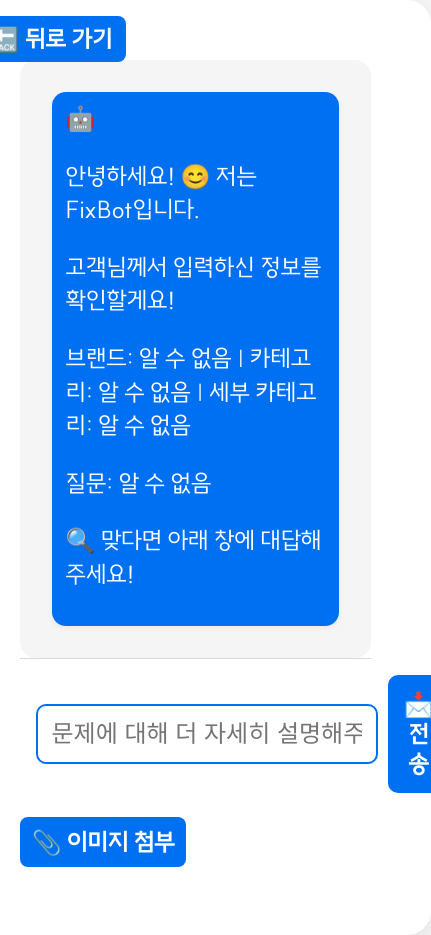
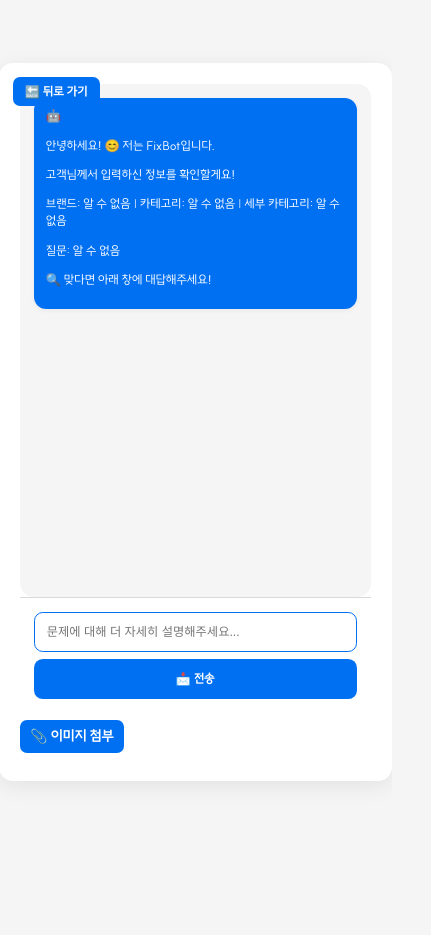
Before and after one commit to Yumi-SideProject/FixBot-FrontEnd, a React (Vite) app: page /chat in a window 390 px wide. Shown: the whole page, 431 px wide, since content can reach past the window. After the commit the page ends 844 px from the top, so only its background shows below. Built offline with nearby package versions, Linux system fonts and the light colour scheme.

Commit message:
fix display sizes

```diff
--- a/src/styles/chat.css
+++ b/src/styles/chat.css
@@ -3,6 +3,10 @@
     src: url('./assets/font/SUITE-Regular.ttf') format('truetype');
     font-weight: normal;
     font-style: normal;
+}
+
+html {
+    font-size: 16px; /* 1rem 기준 */
 }
 
 body {
@@ -14,89 +18,93 @@ body {
     justify-content: center;
     align-items: center;
     min-height: 100vh;
-    font-size: 24px;
+    font-size: 1rem;
     line-height: 1.6;
 }
 
+/* 🟩 채팅 박스 전체 영역 */
 .chat-container {
     width: 90vw;
-    max-width: 1000px;
+    max-width: 62.5rem; /* 1000px */
     min-height: 80vh;
     height: auto;
     display: flex;
     flex-direction: column;
     justify-content: space-between;
-    padding: 60px;
+    padding: 3.75rem; /* 60px */
     background-color: #ffffff;
-    border-radius: 24px;
-    box-shadow: 0 6px 24px rgba(0, 0, 0, 0.08);
+    border-radius: 1.5rem;
+    box-shadow: 0 0.375rem 1.5rem rgba(0, 0, 0, 0.08);
     overflow: hidden;
     position: relative;
 }
 
+/* 🟦 채팅 메시지 영역 */
 .chat-box {
     flex-grow: 1;
     overflow-y: auto;
-    padding: 32px;
+    padding: 2rem;
     background-color: #F5F5F5;
     display: flex;
     flex-direction: column;
     max-height: 70vh;
-    border-radius: 16px;
+    border-radius: 1rem;
 }
 
+/* 개별 메시지 */
 .chat-message {
     display: flex;
     align-items: flex-start;
-    margin-bottom: 6px;
+    margin-bottom: 0.375rem;
     max-width: 70%;
+    font-size: 1rem;
 }
 
 /* 🤖 FixBot 메시지 */
 .bot-message {
     background-color: #0070F3;
     color: #ffffff;
-    padding: 10px 14px;
-    border-radius: 14px;
+    padding: 0.625rem 0.875rem;
+    border-radius: 0.875rem;
     align-self: flex-start;
-    box-shadow: 0 2px 6px rgba(0, 0, 0, 0.05);
+    box-shadow: 0 0.125rem 0.375rem rgba(0, 0, 0, 0.05);
     line-height: 1.4;
-    font-size: 24px;
+    font-size: 1rem;
 }
 
 /* 👤 사용자 메시지 */
 .user-message {
     background-color: #00CFFF;
     color: #1d1d1d;
-    padding: 10px 14px;
-    border-radius: 14px;
+    padding: 0.625rem 0.875rem;
+    border-radius: 0.875rem;
     align-self: flex-end;
-    box-shadow: 0 2px 6px rgba(0, 0, 0, 0.05);
+    box-shadow: 0 0.125rem 0.375rem rgba(0, 0, 0, 0.05);
     line-height: 1.4;
-    font-size: 24px;
+    font-size: 1rem;
 }
 
+/* 버튼 선택 영역 */
 .button-options {
     display: flex;
     flex-direction: column;
-    padding: 12px 0;
+    padding: 0.75rem 0;
     background-color: #ffffff;
     border-top: 1px solid #D9D9D9;
 }
 
 .button-options button {
     width: 100%;
-    padding: 16px;
-    font-size: 24px;
-    border-radius: 10px;
-    margin: 6px 0;
+    padding: 1rem;
+    font-size: 1rem;
+    border-radius: 0.625rem;
+    margin: 0.375rem 0;
     background-color: #00CFFF;
     color: white;
     border: none;
     font-weight: bold;
     transition: background 0.3s;
     font-family: 'SUITE-Regular', 'Noto Sans KR', sans-serif;
-
 }
 
 .button-options button:hover {
@@ -105,15 +113,15 @@ body {
 
 .top-right {
     position: absolute;
-    top: 16px;
-    left: 16px;
+    top: 1rem;
+    left: 1rem;
     background-color: #0070F3;
     color: white;
     border: none;
-    padding: 8px 14px;
-    border-radius: 8px;
+    padding: 0.5rem 0.875rem;
+    border-radius: 0.5rem;
     cursor: pointer;
-    font-size: 24px;
+    font-size: 1rem;
     font-weight: bold;
     transition: background 0.3s;
     font-family: 'SUITE-Regular', 'Noto Sans KR', sans-serif;
@@ -123,10 +131,11 @@ body {
     background-color: #00CFFF;
 }
 
+/* 입력창 영역 */
 .input-area {
     display: flex;
     align-items: center;
-    padding: 16px;
+    padding: 1rem;
     background-color: #ffffff;
     border-top: 1px solid #D9D9D9;
     justify-content: space-between;
@@ -134,21 +143,21 @@ body {
 
 .input-area input {
     flex-grow: 1;
-    padding: 14px;
-    border: 2px solid #0070F3;
-    border-radius: 10px;
-    font-size: 24px;
-    margin-right: 10px;
+    padding: 0.875rem;
+    border: 0.125rem solid #0070F3;
+    border-radius: 0.625rem;
+    font-size: 1rem;
+    margin-right: 0.625rem;
     outline: none;
 }
 
 .input-area button {
-    padding: 14px 16px;
+    padding: 0.875rem 1rem;
     background-color: #0070F3;
     color: white;
     border: none;
-    border-radius: 10px;
-    font-size: 24px;
+    border-radius: 0.625rem;
+    font-size: 1rem;
     font-weight: bold;
     cursor: pointer;
     transition: background 0.3s;
@@ -159,6 +168,7 @@ body {
     background-color: #00CFFF;
 }
 
+/* 이미지 업로드 */
 .image-upload-area {
     margin-top: 0.5rem;
     display: flex;
@@ -169,16 +179,60 @@ body {
 .upload-button {
     background-color: #0070F3;
     color: white;
-    padding: 6px 12px;
-    border-radius: 8px;
+    padding: 0.375rem 0.75rem;
+    border-radius: 0.5rem;
     cursor: pointer;
     font-weight: bold;
     display: inline-block;
-    margin-bottom: 8px;
+    margin-bottom: 0.5rem;
 }
 
 .image-preview img {
-    max-width: 200px;
-    border-radius: 10px;
+    max-width: 12.5rem; /* 200px */
+    border-radius: 0.625rem;
     border: 1px solid #ccc;
 }
+
+/* 📱 반응형 미디어 쿼리 */
+@media (max-width: 768px) {
+    html {
+        font-size: 14px;
+    }
+
+    .chat-container {
+        padding: 1.5rem;
+        border-radius: 1rem;
+    }
+
+    .chat-box {
+        padding: 1rem;
+        max-height: 60vh;
+    }
+
+    .chat-message {
+        max-width: 100%;
+    }
+
+    .bot-message,
+    .user-message,
+    .input-area input,
+    .input-area button,
+    .button-options button,
+    .top-right {
+        font-size: 0.875rem;
+    }
+
+    .input-area {
+        flex-direction: column;
+        align-items: stretch;
+        gap: 0.5rem;
+    }
+
+    .input-area input {
+        margin-right: 0;
+    }
+
+    .button-options {
+        padding-bottom: 1rem;
+    }
+}
--- a/src/styles/index.css
+++ b/src/styles/index.css
@@ -4,138 +4,181 @@
   font-weight: normal;
   font-style: normal;
 }
+
+html {
+  font-size: 16px; /* 1rem = 16px 기준 */
+}
+
 body {
   font-family: 'SUITE-Regular', 'Noto Sans KR', sans-serif;
   background-color: #ffffff;
   margin: 0;
   padding: 0;
-  font-size: 24px;
+  font-size: 1rem;
   line-height: 1.8;
 }
 
+/* 💡 가운데 정렬 및 전체 카드 */
 .fixbot-wrapper {
   display: flex;
   justify-content: center;
   align-items: center;
   min-height: 100vh;
-  padding: 100px 40px;
-  background-color: #F5F5F5; /* 연한 회색 배경 */
+  padding: 6.25rem 2.5rem; /* 100px 40px */
+  background-color: #F5F5F5;
 }
 
 .fixbot-card {
   background: #ffffff;
-  border-radius: 30px;
-  padding: 60px;
-  max-width: 1200px;
+  border-radius: 1.875rem; /* 30px */
+  padding: 3.75rem; /* 60px */
+  max-width: 75rem; /* 1200px */
   width: 100%;
   text-align: center;
-  box-shadow: 0 8px 24px rgba(0, 0, 0, 0.05);
+  box-shadow: 0 0.5rem 1.5rem rgba(0, 0, 0, 0.05);
 }
 
 .fixbot-logo {
-  width: 100px;
-  height: 100px;
-  margin-bottom: 10px;
+  width: 6.25rem; /* 100px */
+  height: 6.25rem;
+  margin-bottom: 0.625rem;
 }
 
-/* 제목 스타일 */
+/* 제목 */
 h1, h2, h3 {
-  color: #1D1D1D; /* 타이틀용 진한 블랙 */
+  color: #1D1D1D;
 }
 
 h1 {
-  margin: 10px 0;
-  font-size: 38px;
+  margin: 0.625rem 0;
+  font-size: 2.375rem; /* 38px */
 }
 
 .subtitle {
-  color: #4A4A4A; /* 중간 강조 텍스트 */
-  font-size: 30px;
-  margin-bottom: 30px;
+  color: #4A4A4A;
+  font-size: 1.875rem; /* 30px */
+  margin-bottom: 1.875rem;
 }
 
+/* 단계 버튼 묶음 */
 .steps {
   display: flex;
-  justify-content: space-between;
-  margin-bottom: 30px;
+  flex-wrap: wrap;
+  justify-content: center;
+  gap: 0.5rem;
+  margin-bottom: 1.875rem;
   font-weight: bold;
 }
 
-/* step도 포인트니까 폰트 적용 */
+/* 단계 버튼 */
 .step {
-  flex: 1;
-  padding: 12px;
-  background-color: #0070F3; /* 파란 포인트 색상 */
+  flex: 1 1 8rem; /* 줄어들 수 있고 최소 너비 8rem */
+  padding: 0.75rem;
+  background-color: #0070F3;
   color: white;
-  border-radius: 12px;
+  border-radius: 0.75rem;
   display: flex;
   align-items: center;
   justify-content: center;
   white-space: nowrap;
-  margin: 0 6px;
-  min-width: 180px;
-  height: 35px;
-  font-size: 24px;
+  font-size: 1rem;
   font-family: 'SUITE-Regular', 'Noto Sans KR', sans-serif;
 }
 
 .step.active {
-  background-color: #0070F3; /* 강조된 스카이 블루 */
+  background-color: #0070F3;
   color: white;
 }
 
+/* 폼 영역 */
 .fixbot-form {
   text-align: left;
 }
 
 .fixbot-form label {
   display: block;
-  margin-bottom: 6px;
+  margin-bottom: 0.375rem;
   font-weight: bold;
   color: #1D1D1D;
-  font-size: 24px;
-  font-family: 'SUITE-Regular', 'Noto Sans KR', sans-serif;
+  font-size: 1rem;
 }
 
 .fixbot-form select,
 .fixbot-form textarea {
   width: 100%;
-  padding: 14px;
-  margin-bottom: 20px;
-  border: 2px solid #0070F3;
-  border-radius: 10px;
-  font-size: 24px;
-  box-sizing: border-box;
+  padding: 0.875rem;
+  margin-bottom: 1.25rem;
+  border: 0.125rem solid #0070F3;
+  border-radius: 0.625rem;
+  font-size: 1rem;
   background-color: #ffffff;
-  font-family: 'SUITE-Regular', 'Noto Sans KR', sans-serif;
 }
 
 .fixbot-form textarea {
-  height: 100px;
+  height: 6.25rem;
   resize: none;
 }
 
+/* 제출 버튼 */
 .fixbot-form button {
   width: 100%;
-  background-color: #00CFFF; /* 버튼 색상 */
+  background-color: #00CFFF;
   color: white;
-  padding: 14px;
+  padding: 0.875rem;
   border: none;
-  border-radius: 10px;
-  font-size: 24px;
+  border-radius: 0.625rem;
+  font-size: 1rem;
   font-weight: bold;
   cursor: pointer;
   transition: background 0.3s;
-  font-family: 'SUITE-Regular', 'Noto Sans KR', sans-serif;
 }
 
 .fixbot-form button:hover {
-  background-color: #0070F3; /* hover 시 딥블루 */
+  background-color: #0070F3;
 }
 
+/* 푸터 */
 .fixbot-footer {
-  margin-top: 100px;
-  font-size: 20px;
+  margin-top: 6.25rem;
+  font-size: 1.25rem;
   color: #4A4A4A;
-  font-family: 'SUITE-Regular', 'Noto Sans KR', sans-serif;
 }
+
+/* 📱 미디어 쿼리 (모바일 대응) */
+@media (max-width: 768px) {
+  html {
+    font-size: 14px; /* 1rem = 14px */
+  }
+
+  .fixbot-wrapper {
+    padding: 2rem 1rem;
+  }
+
+  .fixbot-card {
+    padding: 2rem;
+  }
+
+  h1 {
+    font-size: 2rem;
+  }
+
+  .subtitle {
+    font-size: 1.5rem;
+  }
+
+  .step {
+    font-size: 0.875rem;
+    padding: 0.5rem;
+  }
+
+  .fixbot-form label,
+  .fixbot-form select,
+  .fixbot-form textarea,
+  .fixbot-form button {
+    font-size: 0.9rem;
+  }
+
+  .fixbot-footer {
+    font-size: 1rem;
+  }
+}
--- a/src/styles/results.css
+++ b/src/styles/results.css
@@ -3,6 +3,10 @@
     src: url('./assets/font/SUITE-Regular.ttf') format('truetype');
     font-weight: normal;
     font-style: normal;
+}
+
+html {
+    font-size: 16px; /* 1rem = 16px */
 }
 
 body {
@@ -13,131 +17,174 @@ body {
     color: #1D1D1D;
 }
 
+/* 결과 전체 박스 */
 .results-wrapper {
-    max-width: 1000px;
-    margin: 60px auto;
-    padding: 40px;
+    max-width: 62.5rem; /* 1000px */
+    margin: 3.75rem auto; /* 60px */
+    padding: 2.5rem; /* 40px */
     background-color: #FFFFFF;
-    border-radius: 24px;
-    box-shadow: 0 8px 24px rgba(0, 0, 0, 0.06);
+    border-radius: 1.5rem;
+    box-shadow: 0 0.5rem 1.5rem rgba(0, 0, 0, 0.06);
 }
 
+/* 섹션 구분 */
 .result-section {
-    margin-bottom: 48px;
+    margin-bottom: 3rem; /* 48px */
 }
 
+/* 섹션 제목 */
 .result-title {
-    font-size: 28px;
+    font-size: 1.75rem; /* 28px */
     font-weight: bold;
-    margin-bottom: 20px;
-    color: #0070F3; /* Primary blue */
-    font-family: 'SUITE-Regular', 'Noto Sans KR', sans-serif;
+    margin-bottom: 1.25rem;
+    color: #0070F3;
 }
 
+/* 개별 카드 */
 .result-card {
     background-color: #ffffff;
-    border: 1.5px solid #D9D9D9;
-    border-radius: 14px;
-    padding: 20px 24px;
-    margin-bottom: 18px;
+    border: 0.094rem solid #D9D9D9; /* 1.5px */
+    border-radius: 0.875rem;
+    padding: 1.25rem 1.5rem;
+    margin-bottom: 1.125rem;
     transition: border 0.3s, box-shadow 0.3s;
 }
 
 .result-card:hover {
     border-color: #00CFFF;
-    box-shadow: 0 4px 12px rgba(0, 112, 243, 0.1);
+    box-shadow: 0 0.25rem 0.75rem rgba(0, 112, 243, 0.1);
 }
 
 .result-title-text {
-    font-size: 24px;
+    font-size: 1.5rem; /* 24px */
     font-weight: bold;
     color: #1D1D1D;
-    margin-bottom: 10px;
-    font-family: 'SUITE-Regular', 'Noto Sans KR', sans-serif;
+    margin-bottom: 0.625rem;
 }
 
 .result-description {
-    font-size: 20px;
+    font-size: 1.25rem; /* 20px */
     color: #4A4A4A;
     line-height: 1.5;
-    font-family: 'SUITE-Regular', 'Noto Sans KR', sans-serif;
 }
 
 .result-link {
     display: inline-block;
-    margin-top: 10px;
-    font-size: 20px;
+    margin-top: 0.625rem;
+    font-size: 1.25rem;
     color: #0070F3;
     text-decoration: underline;
     font-weight: bold;
-    font-family: 'SUITE-Regular', 'Noto Sans KR', sans-serif;
 }
 
 .result-link:hover {
     color: #00CFFF;
 }
 
+/* 태그 */
 .badge {
     display: inline-block;
     background-color: #0070F3;
     color: white;
-    font-size: 18px;
+    font-size: 1.125rem; /* 18px */
     font-weight: bold;
-    padding: 4px 10px;
-    border-radius: 8px;
-    margin-left: 10px;
-    font-family: 'SUITE-Regular', 'Noto Sans KR', sans-serif;
+    padding: 0.25rem 0.625rem;
+    border-radius: 0.5rem;
+    margin-left: 0.625rem;
 }
 
+/* 구분선 */
 .section-divider {
     height: 1px;
     background-color: #D9D9D9;
-    margin: 60px 0;
+    margin: 3.75rem 0;
 }
 
-/* 검색 결과 없음 텍스트 */
+/* 결과 없음 텍스트 */
 .no-results {
     text-align: center;
     color: #888888;
-    font-size: 20px;
-    padding: 40px 0;
-    font-family: 'SUITE-Regular', 'Noto Sans KR', sans-serif;
+    font-size: 1.25rem;
+    padding: 2.5rem 0;
 }
 
-/* 출처 표시 텍스트 */
+/* 출처 라벨 */
 .source-label {
-    font-size: 18px;
+    font-size: 1.125rem;
     font-weight: bold;
     color: #0070F3;
-    margin-bottom: 4px;
-    font-family: 'SUITE-Regular', 'Noto Sans KR', sans-serif;
+    margin-bottom: 0.25rem;
 }
 
+/* 뒤로가기 버튼 */
 .back-button-wrapper {
     width: 100%;
-    max-width: 1000px;
-    margin: 40px auto 0;
-    padding: 0 40px;
+    max-width: 62.5rem;
+    margin: 2.5rem auto 0;
+    padding: 0 2.5rem;
     display: flex;
     justify-content: flex-start;
 }
 
 .back-button {
     position: absolute;
-    top: 16px;
-    left: 16px;
+    top: 1rem;
+    left: 1rem;
     background-color: #0070F3;
     color: white;
     border: none;
-    padding: 8px 14px;
-    border-radius: 8px;
+    padding: 0.5rem 0.875rem;
+    border-radius: 0.5rem;
     cursor: pointer;
-    font-size: 24px;
+    font-size: 1.5rem;
     font-weight: bold;
     transition: background 0.3s;
-    font-family: 'SUITE-Regular', 'Noto Sans KR', sans-serif;
 }
 
 .back-button:hover {
     background-color: #00CFFF;
 }
+
+/* 📱 반응형 (모바일 대응) */
+@media (max-width: 768px) {
+    html {
+        font-size: 14px;
+    }
+
+    .results-wrapper {
+        padding: 1.5rem;
+        margin: 2rem 1rem;
+        border-radius: 1rem;
+    }
+
+    .result-title {
+        font-size: 1.5rem;
+    }
+
+    .result-title-text {
+        font-size: 1.25rem;
+    }
+
+    .result-description,
+    .result-link {
+        font-size: 1rem;
+    }
+
+    .badge {
+        font-size: 0.875rem;
+        padding: 0.25rem 0.5rem;
+    }
+
+    .back-button {
+        font-size: 1rem;
+        padding: 0.375rem 0.75rem;
+    }
+
+    .no-results {
+        font-size: 1rem;
+    }
+
+    .source-label {
+        font-size: 0.875rem;
+    }
+}
```
